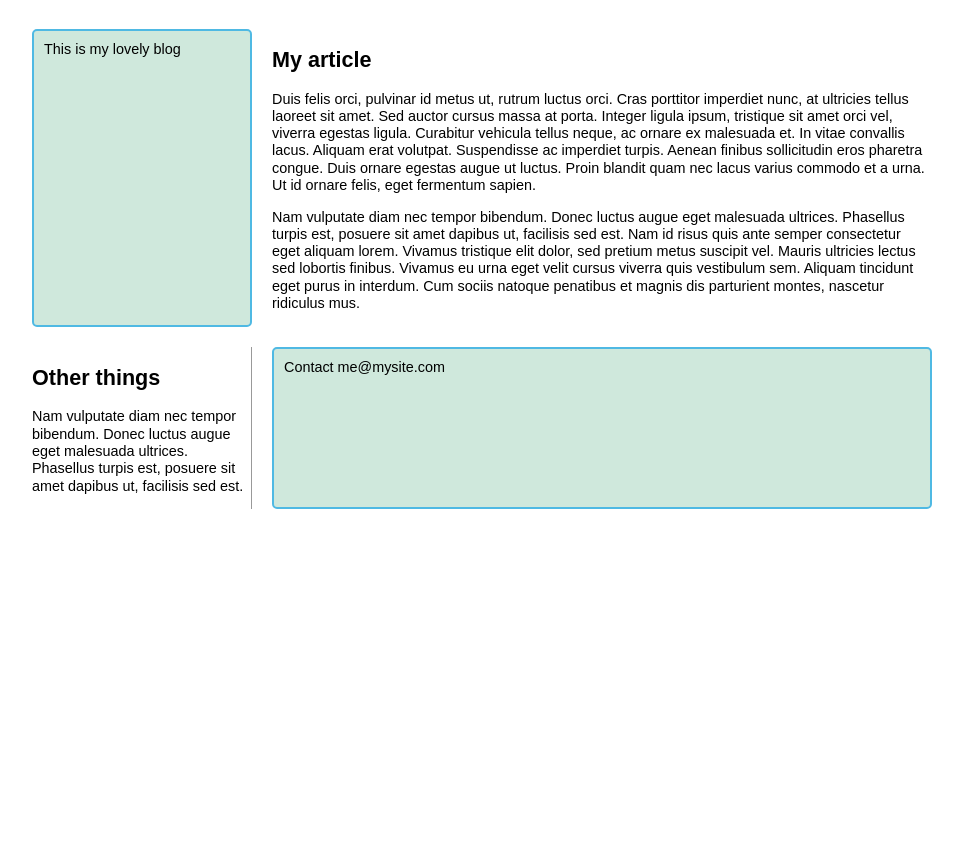
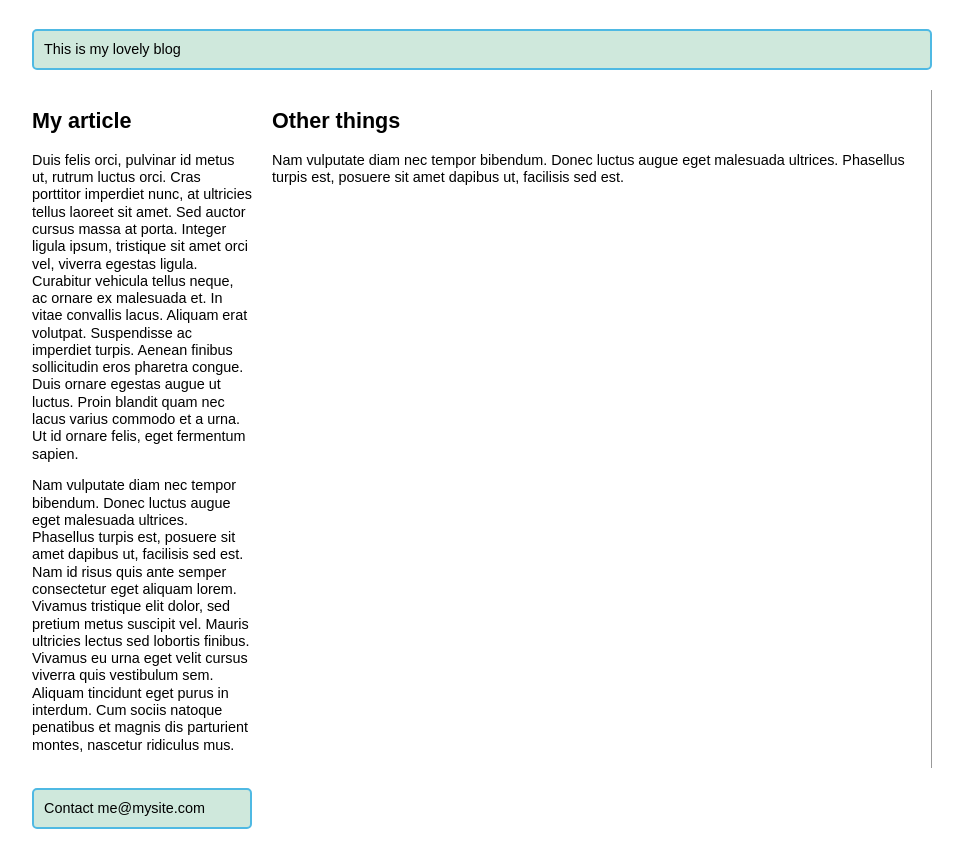
Before and after one commit to Gitthuma/grid-line-based-placement, a plain HTML site: page index.html in a window 1280 px wide. Shown: the whole page, without its empty margins (158-1121 px from the left). Before the commit the page ends 800 px from the top, so only its background shows below. Drawn offline with Linux system fonts and the light colour scheme.

Commit message:
Styled header element with grid-column and grid row

```diff
--- a/css/style.css
+++ b/css/style.css
@@ -22,3 +22,8 @@ footer {
 aside {
   border-right: 1px solid #999;
 }
+
+header {
+  grid-column: 1/3;
+  grid-row: 1;
+}
```
